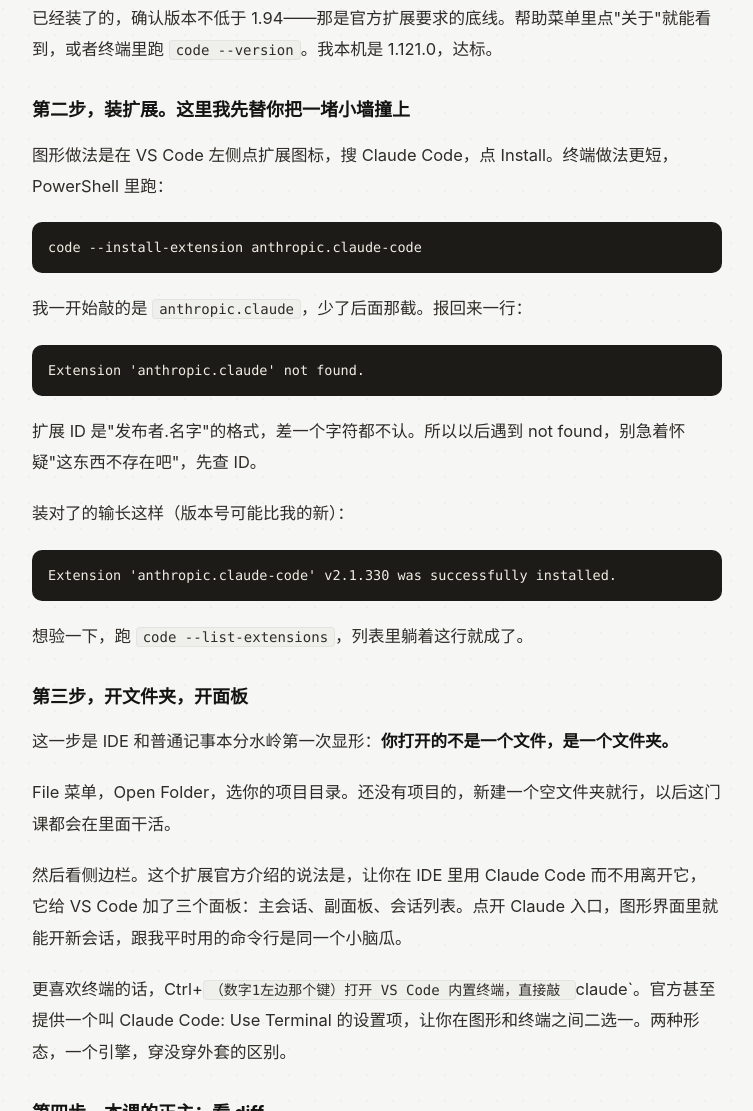
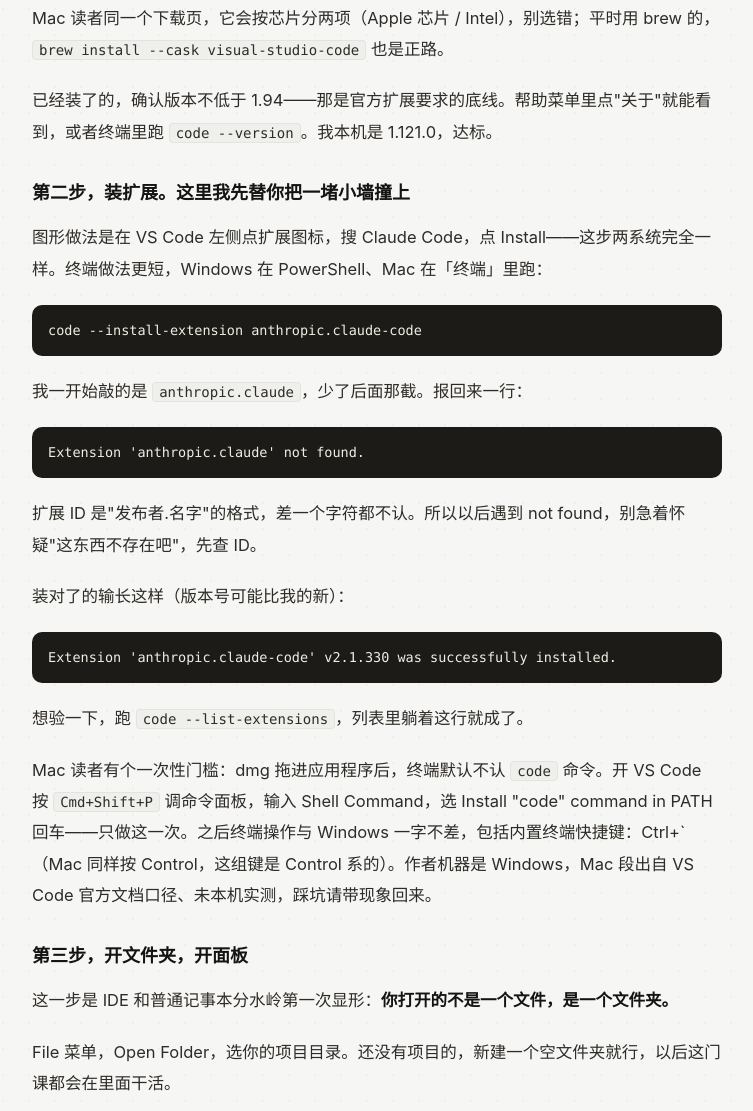
Before and after one commit to dingmaolab/dingdingcat-site, a plain HTML site: page a/k02-装配工作台.html in a window 1280 px wide. Shown: the part 1304-2415 px from the top of the page, without its empty margins (114-867 px from the left). Drawn offline with Linux system fonts and the light colour scheme.

Commit message:
k02/k03/k04 同步双平台增补（上一发为哑火空提交，这次是真写入：grep 验证 brew/Shell Command/xcode 分支已在讲义与页面）
Co-Authored-By: Claude Code <noreply@anthropic.com>

```diff
--- a/a/k02-装配工作台.html
+++ b/a/k02-装配工作台.html
@@ -106,9 +106,10 @@ article code{overflow-wrap:anywhere}
 <h2>装配过程</h2>
 <h3>第一步，把驾驶舱装上</h3>
 <p>电脑里没有 VS Code 的，浏览器打开 code.visualstudio.com，Download 按钮点下去，装的时候一路下一步。</p>
+<p>Mac 读者同一个下载页，它会按芯片分两项（Apple 芯片 / Intel），别选错；平时用 brew 的，<code>brew install --cask visual-studio-code</code> 也是正路。</p>
 <p>已经装了的，确认版本不低于 1.94——那是官方扩展要求的底线。帮助菜单里点&quot;关于&quot;就能看到，或者终端里跑 <code>code --version</code>。我本机是 1.121.0，达标。</p>
 <h3>第二步，装扩展。这里我先替你把一堵小墙撞上</h3>
-<p>图形做法是在 VS Code 左侧点扩展图标，搜 Claude Code，点 Install。终端做法更短，PowerShell 里跑：</p>
+<p>图形做法是在 VS Code 左侧点扩展图标，搜 Claude Code，点 Install——这步两系统完全一样。终端做法更短，Windows 在 PowerShell、Mac 在「终端」里跑：</p>
 <pre><code>code --install-extension anthropic.claude-code</code></pre>
 <p>我一开始敲的是 <code>anthropic.claude</code>，少了后面那截。报回来一行：</p>
 <pre><code>Extension &#x27;anthropic.claude&#x27; not found.</code></pre>
@@ -116,6 +117,7 @@ article code{overflow-wrap:anywhere}
 <p>装对了的输长这样（版本号可能比我的新）：</p>
 <pre><code>Extension &#x27;anthropic.claude-code&#x27; v2.1.330 was successfully installed.</code></pre>
 <p>想验一下，跑 <code>code --list-extensions</code>，列表里躺着这行就成了。</p>
+<p>Mac 读者有个一次性门槛：dmg 拖进应用程序后，终端默认不认 <code>code</code> 命令。开 VS Code 按 <code>Cmd+Shift+P</code> 调命令面板，输入 Shell Command，选 Install &quot;code&quot; command in PATH 回车——只做这一次。之后终端操作与 Windows 一字不差，包括内置终端快捷键：Ctrl+`（Mac 同样按 Control，这组键是 Control 系的）。作者机器是 Windows，Mac 段出自 VS Code 官方文档口径、未本机实测，踩坑请带现象回来。</p>
 <h3>第三步，开文件夹，开面板</h3>
 <p>这一步是 IDE 和普通记事本分水岭第一次显形：<strong>你打开的不是一个文件，是一个文件夹。</strong></p>
 <p>File 菜单，Open Folder，选你的项目目录。还没有项目的，新建一个空文件夹就行，以后这门课都会在里面干活。</p>
```
Also changed, not shown: a/k03-后悔药.html (+2 -1 lines), a/k04-github上云.html (+1 -1 lines), 3 other files.
